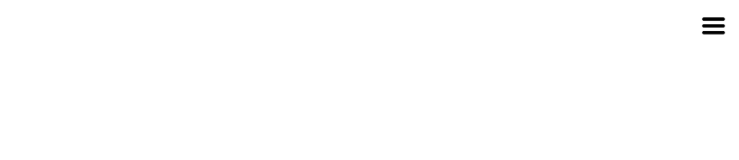
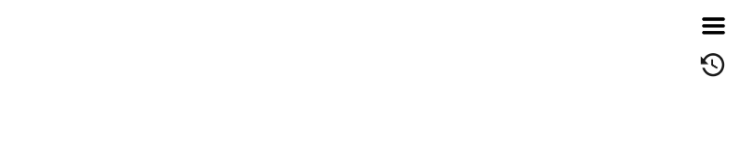
Before and after one commit to Gekkouga2468/Menu-Randomizer, a React (Vite) app: page / in a window 1280 px wide. Shown: the top 160 px of the page, without its empty margins (541-1280 px from the left). Built offline with nearby package versions, Linux system fonts and the light colour scheme.

Commit message:
Add history function and still need to works on it

```diff
--- a/src/App.css
+++ b/src/App.css
@@ -52,7 +52,7 @@ body {
    ========================= */
 
 /* Collapsed side menu */
-.banner .menuBanner {
+.banner .topControl .menuBanner {
   position: absolute;
   top: 0;
   right: 0;
@@ -63,7 +63,7 @@ body {
 }
 
 /* Expanded side menu */
-.banner .menuBanner.active {
+.banner .topControl .menuBanner.active {
   width: 14vw;
   z-index: 40;
   color: white;
@@ -72,7 +72,7 @@ body {
 }
 
 /* Top menu button */
-.banner .menuBanner > img {
+.banner .topControl .menuBanner > img {
   position: absolute;
   top: 1vw;
   left: 1vw;
@@ -81,14 +81,14 @@ body {
 }
 
 /* Scroll/content area inside menu */
-.banner .menuBanner .menuBannerContent {
+.banner .topControl .menuBanner .menuBannerContent {
   margin-top: 4.5vw;
   padding: 1vw;
   box-sizing: border-box;
 }
 
 /* One row per category in the menu */
-.banner .menuBanner .menuBannerRow {
+.banner .topControl .menuBanner .menuBannerRow {
   display: flex;
   align-items: center;
   justify-content: space-between;
@@ -101,7 +101,7 @@ body {
 }
 
 /* Category title text */
-.banner .menuBanner .menuBannerItem {
+.banner .topControl .menuBanner .menuBannerItem {
   flex: 1;
   min-width: 0;
   margin: 0;
@@ -113,12 +113,12 @@ body {
   white-space: nowrap; cursor: pointer;
   }
 
-.banner .menuBanner .menuBannerItem:hover{
+.banner .topControl .menuBanner .menuBannerItem:hover{
   text-decoration: underline;
 }
 
 /* Drag handle icon */
-.banner .menuBanner .menuIcon {
+.banner .topControl .menuBanner .menuIcon {
   position: static;
   width: 1vw;
   height: auto;
@@ -128,12 +128,66 @@ body {
   -webkit-user-drag: none;
 }
 
-.banner .menuBanner .menuIcon:active {
+.banner .topControl .menuBanner .menuIcon:active {
   cursor: grabbing;
 }
 
 /* Optional visual state while dragging */
-.banner .menuBanner .menuBannerRow.dragging {
+.banner .topControl .menuBanner .menuBannerRow.dragging {
+  opacity: 0.7;
+}
+
+.historyBanner {
+  position: absolute;
+  top: 20px;
+  right: 20px;
+  z-index: 20;
+  display: flex;
+  flex-direction: column;
+  align-items: flex-end;
+}
+
+.historyBannerIcon{
+  position: absolute;
+  top: 2.5vw;
+  left: -1.5vw;
+  width: 2vw;
+  cursor: pointer;
+}
+
+.historyBannerContent {
+  margin-top: 12px;
+  width: 280px;
+  max-height: 420px;
+  overflow-y: auto;
+  padding: 16px;
+  border-radius: 20px;
+  background: rgba(255, 255, 255, 0.95);
+  box-shadow: 0 10px 30px rgba(0, 0, 0, 0.12);
+}
+
+.historyBannerRow {
+  padding: 12px 0;
+  border-bottom: 1px solid rgba(0, 0, 0, 0.08);
+}
+
+.historyBannerRow:last-child {
+  border-bottom: none;
+}
+
+.historyDishName {
+  margin: 0;
+  font-weight: 600;
+}
+
+.historyDishMeta {
+  margin: 4px 0 0;
+  font-size: 13px;
+  opacity: 0.7;
+}
+
+.historyBannerEmpty {
+  margin: 0;
   opacity: 0.7;
 }
 
--- a/src/App.jsx
+++ b/src/App.jsx
@@ -7,6 +7,7 @@ import dots from "./assets/dots.png";
 import x from "./assets/x.png";
 import menu from "./assets/Menu.png";
 import menuBlack from "./assets/MenuBlack.png";
+import historyIcon from "./assets/history.png";
 
 import { arrayMove } from "@dnd-kit/sortable";
 import SideMenu from "./components/SideMenu";
@@ -16,6 +17,7 @@ import useLocalStorageState from "./hooks/useLocalStorageState";
 import useCarouselDrag from "./hooks/useCarouselDrag";
 import useRandomizer from "./hooks/useRandomizer";
 import useCardEditor from "./hooks/useCardEditor";
+import HistoryPanel from "./components/HistoryPanel";
 
 export default function App() {
   /* =========================
@@ -282,6 +284,13 @@ export default function App() {
     });
   };
 
+  const [isHistoryOpen, setIsHistoryOpen] = useState(false);
+
+  const [historyItems, setHistoryItems] = useLocalStorageState(
+    "dish-history",
+    [],
+  );
+
   /* =========================
      Effects
      ========================= */
@@ -345,16 +354,18 @@ export default function App() {
   return (
     <div>
       <div className="banner">
-        {(selectedCard !== null || isMenuClicked) && (
+        {(selectedCard !== null || isMenuClicked || isHistoryOpen) && (
           <div
             className="overlay"
             onClick={() => {
               if (selectedCard !== null) closeCard();
               if (isMenuClicked) setIsMenuClicked(false);
+              if (isHistoryOpen) setIsHistoryOpen(false);
             }}
           />
         )}
 
+        <div class="topControl">
           <SideMenu
             isMenuClicked={isMenuClicked}
             setIsMenuClicked={setIsMenuClicked}
@@ -366,6 +377,20 @@ export default function App() {
             menu={menu}
             menuBlack={menuBlack}
           />
+
+          <HistoryPanel
+            isHistoryOpen={isHistoryOpen}
+            setIsHistoryOpen={setIsHistoryOpen}
+            isMenuClicked={isMenuClicked}
+            setIsMenuClicked={setIsMenuClicked}
+            selectedCard={selectedCard}
+            closeCard={closeCard}
+            velocity={velocity}
+            isDragging={isDragging}
+            historyItems={historyItems}
+            historyIcon={historyIcon}
+          />
+        </div>
 
         <Carousel
           cards={cards}
@@ -394,7 +419,13 @@ export default function App() {
           cancelText="Decline"
           confirmText="Accept"
           onCancel={handleDecline}
-          onConfirm={handleAccept}
+          onConfirm={() => {
+            addToHistory({
+              dishName: result.dish,
+              source: "random",
+            });
+            handleAccept();
+          }}
           actionsClassName="resultActions"
           cancelButtonClassName="resultDecline"
           confirmButtonClassName="resultAccept"
@@ -433,6 +464,11 @@ export default function App() {
               return new Set([...prev, selectedDish.id]);
             });
 
+            addToHistory({
+              dishName: selectedDish.name,
+              source: "manual",
+            });
+
             setSelectedDish(null);
           }}
           actionsClassName="resultActions"
--- /dev/null
+++ b/src/components/HistoryPanel.jsx
@@ -0,0 +1,65 @@
+export default function HistoryPanel({
+  isHistoryOpen,
+  setIsHistoryOpen,
+  isMenuClicked,
+  setIsMenuClicked,
+  selectedCard,
+  closeCard,
+  velocity,
+  isDragging,
+  historyItems,
+  historyIcon,
+}) {
+  const formatDateTime = (isoString) => {
+    const date = new Date(isoString);
+
+    return date.toLocaleString([], {
+      year: "numeric",
+      month: "short",
+      day: "numeric",
+      hour: "numeric",
+      minute: "2-digit",
+    });
+  };
+
+  return (
+    <div
+      className={`historyBanner ${isHistoryOpen ? "active" : ""}`}
+      onClick={(e) => e.stopPropagation()}
+    >
+      <img
+        onClick={(e) => {
+          e.stopPropagation();
+          velocity.current = 0;
+          isDragging.current = false;
+
+          if (selectedCard !== null) closeCard();
+          if (isMenuClicked) setIsMenuClicked(false);
+
+          setIsHistoryOpen((prev) => !prev);
+        }}
+        draggable={false}
+        src={historyIcon}
+        alt="History Icon"
+        className="historyBannerIcon"
+      />
+
+      {isHistoryOpen && (
+        <div className="historyBannerContent">
+          {historyItems.length > 0 ? (
+            historyItems.map((item) => (
+              <div key={item.id} className="historyBannerRow">
+                <p className="historyDishName">{item.dishName}</p>
+                <p className="historyDishMeta">
+                  {item.source} • {formatDateTime(item.chosenAt)}
+                </p>
+              </div>
+            ))
+          ) : (
+            <p className="historyBannerEmpty">No history yet</p>
+          )}
+        </div>
+      )}
+    </div>
+  );
+}
```
Also changed, not shown: src/assets/history.png (added). Lines whose indentation alone changed are shown as unchanged.
